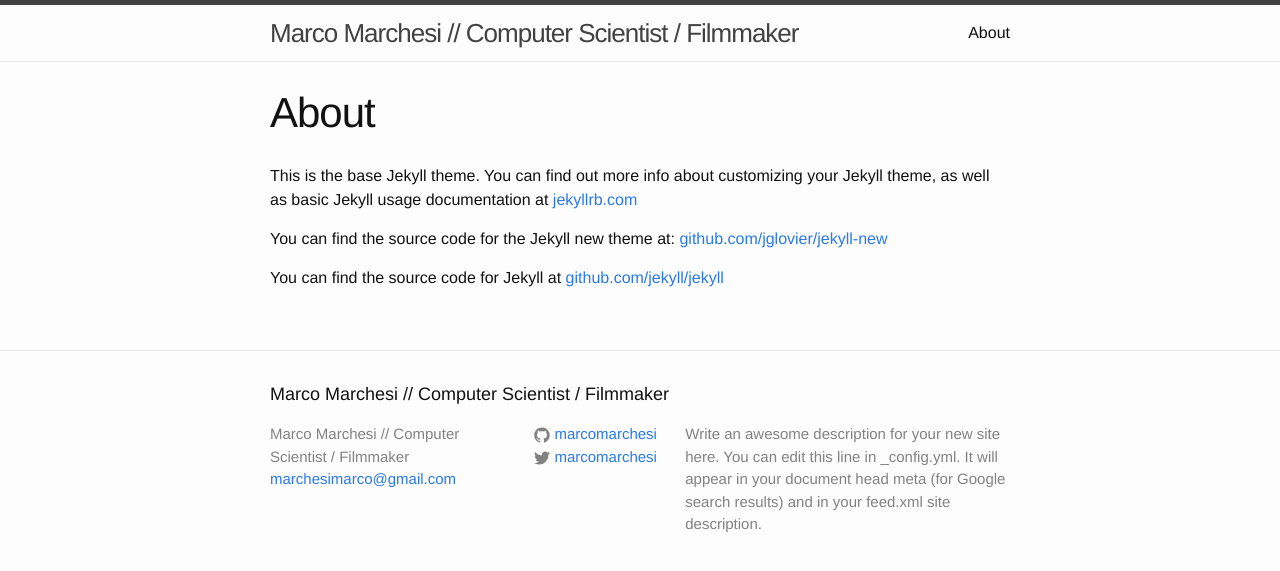
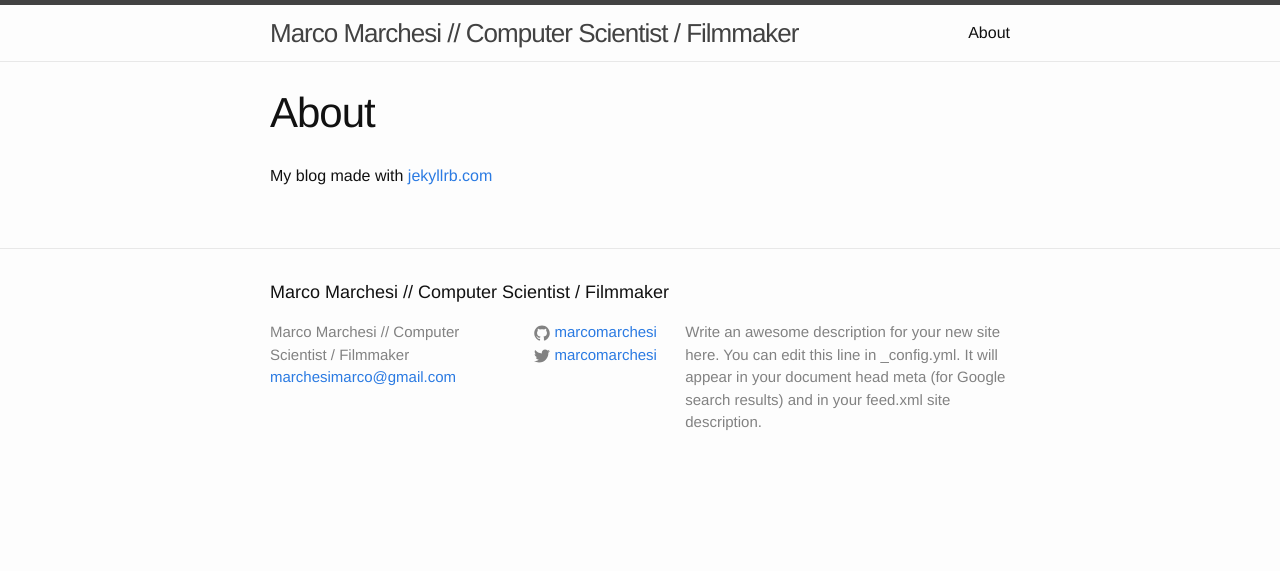
Before and after one commit to marcomarchesi/marcomarchesi.github.io, a Jekyll site: the page built from about.md, in a window 1280 px wide. Shown: the top 571 px of the page. Built offline with Jekyll 4.4.1, drawn with Linux system fonts in a browser that asks for light colours.

Commit message:
some updates

```diff
--- a/about.md
+++ b/about.md
@@ -4,8 +4,4 @@ title: About
 permalink: /about/
 ---
 
-This is the base Jekyll theme. You can find out more info about customizing your Jekyll theme, as well as basic Jekyll usage documentation at [jekyllrb.com](http://jekyllrb.com/)
-
-You can find the source code for the Jekyll new theme at: [github.com/jglovier/jekyll-new](https://github.com/jglovier/jekyll-new)
-
-You can find the source code for Jekyll at [github.com/jekyll/jekyll](https://github.com/jekyll/jekyll)
+My blog made with [jekyllrb.com](http://jekyllrb.com/)
```
Also changed, not shown: 1 other file.
